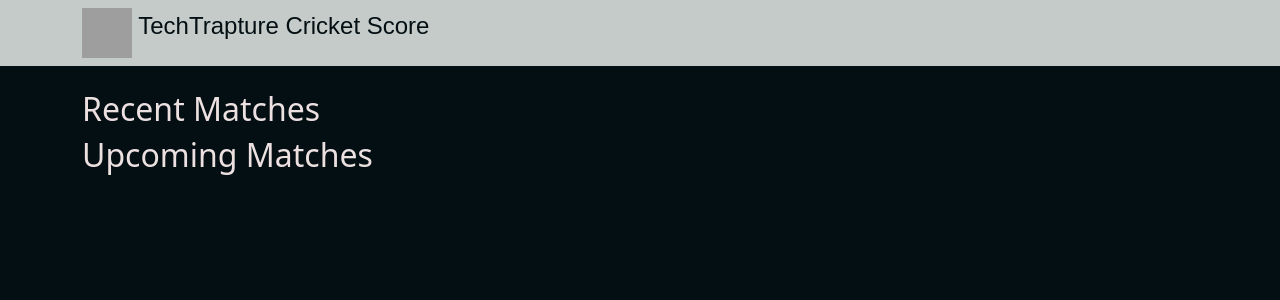
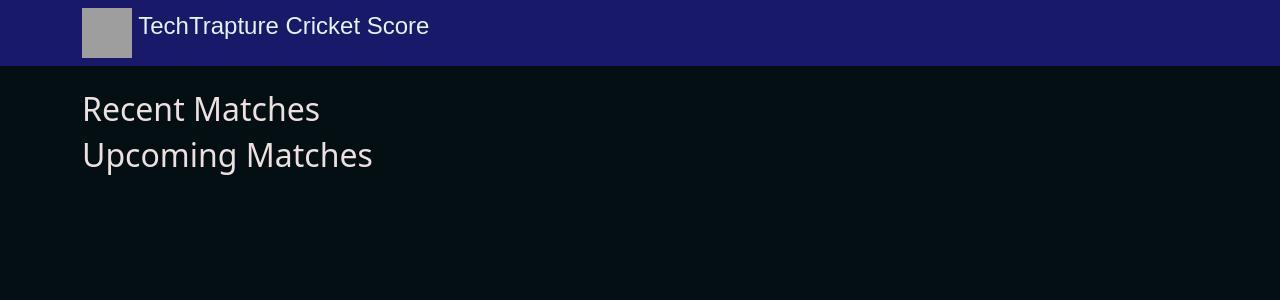
Before and after one commit to vishal-bulbule/gke-cicd, a Flask app: page / in a window 1280 px wide. Shown: the top 300 px of the page. Run offline with Flask 3, Linux system fonts and the light colour scheme; data that the repository does not hold is empty; grey boxes are pictures that could not be loaded.

Commit message:
change color

```diff
--- a/templates/index.html
+++ b/templates/index.html
@@ -12,8 +12,8 @@
             font-size: 34px;
         }
         .top-bar {
-            background-color: #c5cbc8; /* Change the background color */
-            color: #030f13; /* Change the text color */
+            background-color: rgb(25, 25, 105); /* Change the background color */
+            color: #e7f1f4; /* Change the text color */
             padding: 8px;
             font-size: 24px;
             font-family: Arial, sans-serif; /* Change the font family */
```
